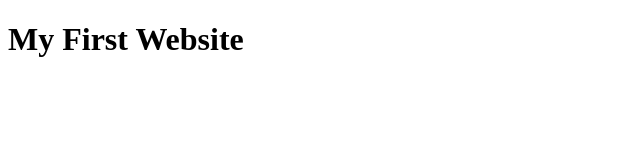
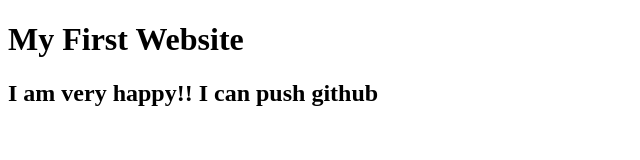
Before and after one commit to Jannaty33/First-website, a plain HTML site: page index.html in a window 1280 px wide. Shown: the whole page, without its empty margins (0-640 px from the left). Drawn offline with Linux system fonts and the light colour scheme.

Commit message:
learned github

```diff
--- a/index.html
+++ b/index.html
@@ -8,5 +8,6 @@
 </head>
 <body>
     <h1>My First Website</h1>
+    <h2>I am very happy!! I can push github</h2>
 </body>
 </html>
```
